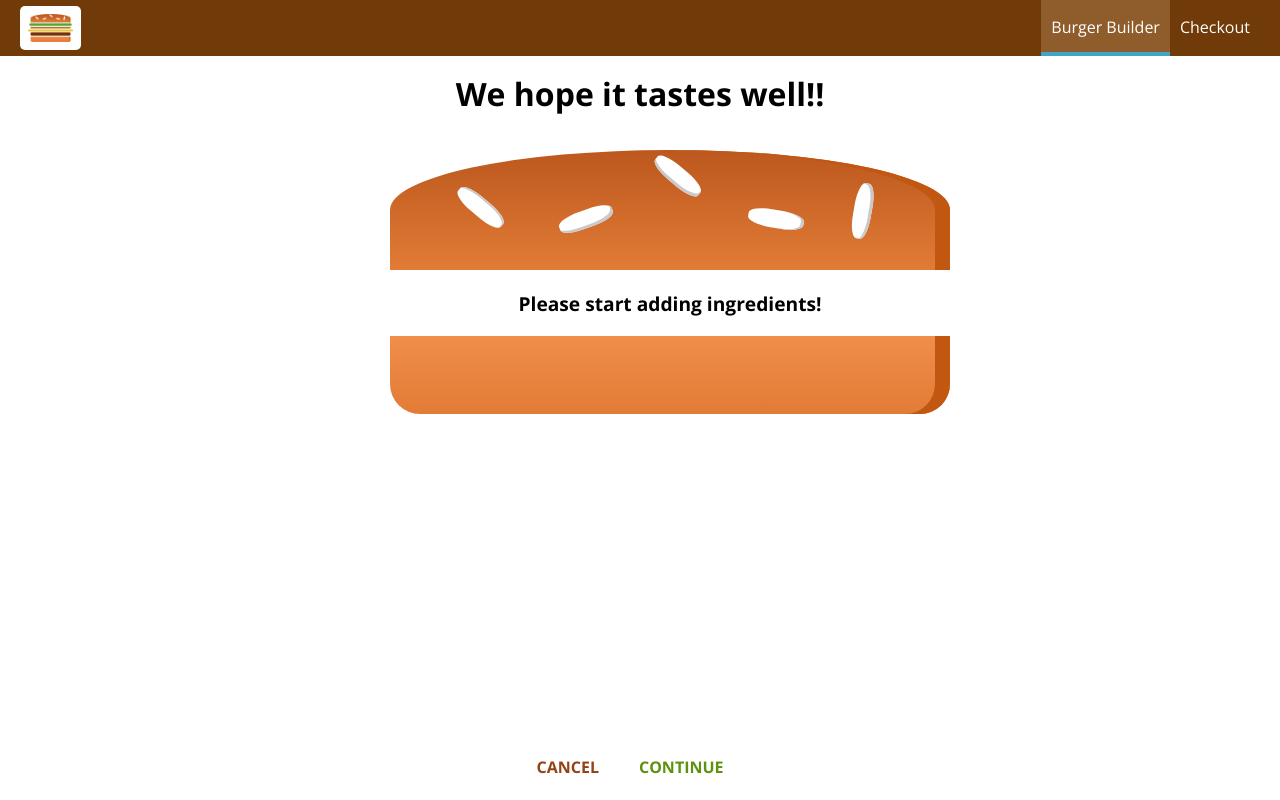
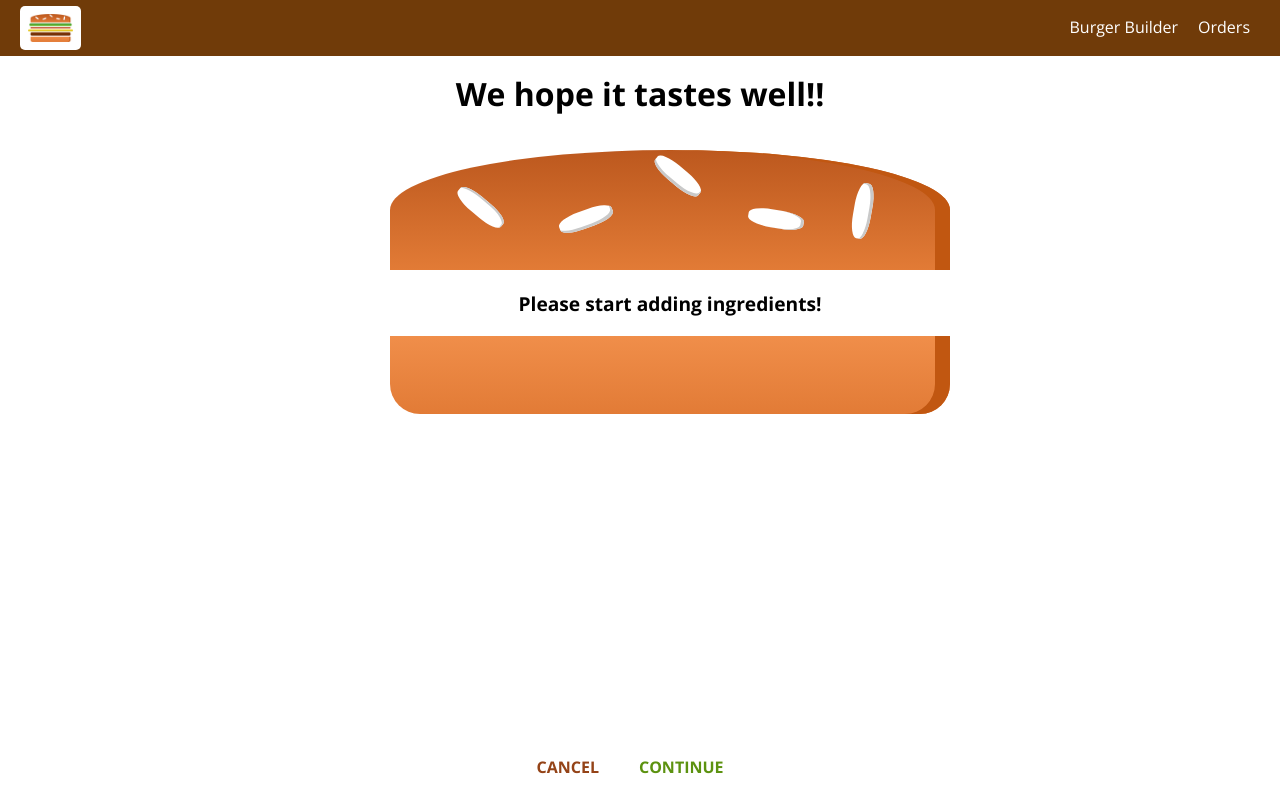
Before and after one commit to Heet1996/BurgerBuilder, a React app: page /checkout in a window 1280 px wide. Built offline with nearby package versions, Linux system fonts and the light colour scheme.

Commit message:
Added Order Output

```diff
--- a/src/App.js
+++ b/src/App.js
@@ -3,6 +3,8 @@ import React, { Component } from 'react';
 import Layout from './hoc/Layout/Layout';
 import BurgerBuilder from './containers/BurgerBuilder/BurgerBuilder';
 import Checkout from './containers/Checkout/Checkout';
+import Orders from './containers/Orders/Orders';
+
 import {Route,Switch} from 'react-router';
 
 class App extends Component {
@@ -12,7 +14,9 @@ class App extends Component {
         <Layout>
           <Switch>
             <Route path="/checkout" component={Checkout} />
+            <Route path="/orders" component={Orders} />
             <Route  path="/" component={BurgerBuilder} />
+
           </Switch>
         </Layout>
       </div>
--- a/src/components/Navigation/NavigationItems/NavigationItem/NavigationItem.js
+++ b/src/components/Navigation/NavigationItems/NavigationItem/NavigationItem.js
@@ -1,12 +1,13 @@
 import React from 'react';
 
 import classes from './NavigationItem.css';
+import {NavLink} from 'react-router-dom';
 
 const navigationItem = ( props ) => (
     <li className={classes.NavigationItem}>
-        <a
-            href={props.link}
-            className={props.active ? classes.active : null}>{props.children}</a>
+        <NavLink
+            to={props.link}
+            activeClassName={classes.active} exact={props.exact}>{props.children}</NavLink>
     </li>
 );
 
--- a/src/components/Navigation/NavigationItems/NavigationItems.js
+++ b/src/components/Navigation/NavigationItems/NavigationItems.js
@@ -3,10 +3,12 @@ import React from 'react';
 import classes from './NavigationItems.css';
 import NavigationItem from './NavigationItem/NavigationItem';
 
+
 const navigationItems = () => (
     <ul className={classes.NavigationItems}>
-        <NavigationItem link="/" active>Burger Builder</NavigationItem>
-        <NavigationItem link="/">Checkout</NavigationItem>
+        <NavigationItem link="/" active exact>Burger Builder</NavigationItem>
+        <NavigationItem link="/orders">Orders</NavigationItem>
+
     </ul>
 );
 
--- /dev/null
+++ b/src/components/Order/Order.css
@@ -0,0 +1,9 @@
+.Order
+{
+    width:80%;
+    box-shadow: 0 2px 3px #ccc;
+    border:1px solid #eee;
+    padding:10px;
+    margin:10px auto;
+    box-sizing:border-box
+}
--- /dev/null
+++ b/src/components/Order/Order.js
@@ -0,0 +1,27 @@
+import React from 'react';
+import classes from './Order.css';
+const Order=(props)=>{
+    let ingredients=[];
+    for(let key in props.ingredients)
+    ingredients.push({name:key,amount:props.ingredients[key]});
+
+    let ingredientsOutput=ingredients
+                            .map((ig)=>(<span
+                                        key={ig.name}
+                                        style={{
+                                            textTransform:'capitalize',
+                                            display:'inline-block',
+                                            padding:'5px',
+                                            border:'1px solid #ccc',
+                                            margin:'0 8px'
+                                        }}>{ig.name} ({ig.amount})</span> ))
+
+    return (
+        <div className={classes.Order}>
+            <p>Ingredients : {ingredientsOutput}</p>
+            <p>Total Price: $ {props.orderPrice.toFixed(2)}</p>
+        </div>
+    )
+}
+
+export default Order;
--- a/src/containers/BurgerBuilder/BurgerBuilder.js
+++ b/src/containers/BurgerBuilder/BurgerBuilder.js
@@ -123,6 +123,8 @@ class BurgerBuilder extends Component {
                     {
                         queryParams.push(encodeURIComponent(i) + '=' + encodeURIComponent(this.state.ingredients[i]));
                     }
+                    queryParams.push('price=' + this.state.totalPrice);
+
                     var query=queryParams.join('&');
                     this.props.history.push({pathname:'/checkout',search:'?' + query});
 
--- a/src/containers/Checkout/Checkout.js
+++ b/src/containers/Checkout/Checkout.js
@@ -13,19 +13,24 @@ class Checkout extends Component
             cheese:1,
             meat:1
 
-        }
+        },
+        totalPrice:0
     }
     componentDidMount()
     {
         const query=new URLSearchParams(this.props.location.search);
         const ingredients={};
+        let price=0;
         for(let param of query.entries())
         {
+            if(param[0]==='price')
+            price=param[1];
+            else
             ingredients[param[0]]=+param[1];
         }
-        console.log(ingredients);
-        this.setState({ingredients});
-        console.log(this.state.ingredients);
+
+        this.setState({ingredients:ingredients,totalPrice:price});
+
     }
     checkoutCancelled=()=>{
         this.props.history.goBack();
@@ -42,7 +47,8 @@ class Checkout extends Component
                 checkoutCancelled={this.checkoutCancelled}
                 checkoutContinue={this.checkoutContinue}
                 ingredients={this.state.ingredients} />
-                <Route path={this.props.match.path + '/contact-data'} component={ContactForm} />
+                <Route path={this.props.match.path + '/contact-data'}
+                render={(props)=>(<ContactForm ingredients={this.state.ingredients} totalPrice={this.state.totalPrice}  {...this.props}/>)} />
             </div>
 
         )
--- a/src/containers/Checkout/ContactForm/ContactForm.css
+++ b/src/containers/Checkout/ContactForm/ContactForm.css
@@ -3,10 +3,17 @@
     width:80%;
     margin:20px auto;
     text-align: center;
+    box-shadow: 0 2px 3px #ccc;
+    box-sizing: border-box;
+    padding: 10px;
+    border:1px solid #eee;
+
 }
 .ContactForm input
 {
     display: block;
+    margin:0 auto;
+
 }
 @media (min-width:600px)
 {
--- a/src/containers/Checkout/ContactForm/ContactForm.js
+++ b/src/containers/Checkout/ContactForm/ContactForm.js
@@ -1,6 +1,9 @@
 import React,{Component} from 'react';
 import Button from '../../../components/UI/Button/Button';
 import classes from '../ContactForm/ContactForm.css';
+
+import axiosInstance from '../../../axios-order';
+import Spinner from '../../../components/UI/Spinner/Spinner';
 class Contact extends Component
 {
     state={
@@ -9,19 +12,57 @@ class Contact extends Component
         address:{
             city:'',
             zipCode:''
+        },
+        loading:false
+    }
+    orderHandler=(event)=>{
+        event.preventDefault();
+        this.setState({
+            loading:'true'
+        })
+        const order={
+            ingredients:this.props.ingredients,
+            price:this.props.totalPrice,
+            customer:{
+                name:'Heet Shah',
+                address:{
+                    street:'test purpose',
+                    country:'Finland',
+                    zipcode:'213123'
+                },
+                email:'tets@test.com',
+                deliveryMtehod:'fastest'
+            }
         }
+        axiosInstance.post('/orders.json',order)
+                    .then(res=>{
+                        this.setState({
+                            loading:false
+                        });
+                        this.props.history.push('/');
+                    })
+                    .catch((err)=>console.log(err));
     }
     render()
-    {
-        return(
-            <form className={classes.ContactForm}>
+    {   let form=
+        (
+
+                <form>
                 <input name="name" type="text" placeholder="Name"  />
                 <input name="email" type="email" placeholder="Email" />
                 <input name="city" type="text" placeholder="City" />
                 <input name="zipCode" type="text" placeholder="zipCode"  />
-                <Button btnType="Success">Order</Button>
-            </form>
-        )
+                <Button btnType="Success" clicked={this.orderHandler}>Order</Button>
+                </form>
+            );
+        if(this.state.loading) form = <Spinner/>
+
+        return (
+            <div className={classes.ContactForm}>
+                <h2>We hope it taste's well!</h2>
+                {form}
+            </div>
+        );
     }
 }
 
--- /dev/null
+++ b/src/containers/Orders/Orders.js
@@ -0,0 +1,46 @@
+import React,{Component} from 'react';
+
+import Order from '../../components/Order/Order';
+import axios from '../../axios-order';
+import Spinner from '../../components/UI/Spinner/Spinner';
+import withErrorHandler from '../../hoc/withErrorHandler/withErrorHandler';
+
+class Orders extends Component
+{   state={
+    orders:null,
+    loading:true
+}
+    componentDidMount()
+    {
+        axios.get('/orders.json')
+            .then(res=>{
+
+                const fetchData=[];
+                for(let key in res.data)
+                fetchData.push({...res.data[key],key})
+                this.setState({orders:fetchData,loading:false});
+                console.log(this.state.orders);
+            }).catch((err)=>{
+                console.log(err);
+            })
+    }
+    render()
+    {
+        let orderList=<Spinner/>;
+        if(!this.state.loading)
+        orderList=this.state.orders
+        .map((order)=>(<Order
+            key={order.key}
+            orderPrice={+order.price}
+            ingredients={order.ingredients} />))
+        return (
+            <div>
+            {orderList}
+            </div>
+            )
+
+
+    }
+}
+
+export default withErrorHandler(Orders,axios);
--- a/src/hoc/withErrorHandler/withErrorHandler.js
+++ b/src/hoc/withErrorHandler/withErrorHandler.js
@@ -22,7 +22,7 @@ const withErrroHandler=(WrappedComponent,axios)=>{
             componentWillUnmount()
             {
                 axios.interceptors.request.eject(this.requestInterceptors);
-                axios.interceptors.request.eject(this.requestInterceptors);
+                axios.interceptors.response.eject(this.responseInterceptors);
             }
             errorConfirmHandler=()=>
             {
```
